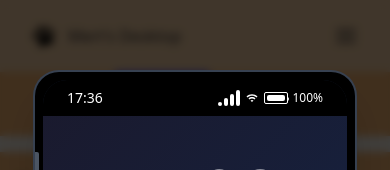
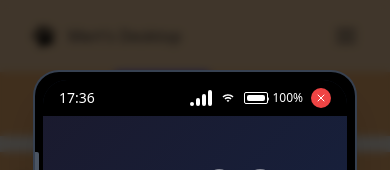
Before and after one commit to utarit/portfolio-website, a Next.js app: page /zehra in a window 390 px wide. Both pictures are taken after a click on the button "Zehra's phone". Shown: the part 585-755 px from the top of the page. Built offline with nearby package versions, Linux system fonts and the light colour scheme.

Commit message:
add close button to phone

```diff
--- a/components/zehra-game/PhoneShell.tsx
+++ b/components/zehra-game/PhoneShell.tsx
@@ -1,7 +1,7 @@
 import type { ReactNode } from "react";
 import { useEffect } from "react";
 import { motion } from "framer-motion";
-import { Pause, Play } from "lucide-react";
+import { Pause, Play, X } from "lucide-react";
 
 interface PhoneShellProps {
   children: ReactNode;
@@ -50,7 +50,7 @@ export function PhoneShell(
           <div className="absolute inset-2 bg-gray-900 rounded-3xl overflow-hidden flex flex-col">
             {/* Status Bar - Fixed at top */}
             <div className="absolute top-0 left-0 right-0 z-20 bg-black">
-              <StatusBar musicControls={musicControls} />
+              <StatusBar musicControls={musicControls} onClose={onClose} />
             </div>
 
             {/* Screen Content */}
@@ -73,7 +73,13 @@ export function PhoneShell(
   );
 }
 
-function StatusBar({ musicControls }: { musicControls?: { isPlaying: boolean; onToggle: () => void } }) {
+function StatusBar({
+  musicControls,
+  onClose,
+}: {
+  musicControls?: { isPlaying: boolean; onToggle: () => void };
+  onClose?: () => void;
+}) {
   const formatTime = () => {
     return new Date().toLocaleTimeString("en-US", {
       hour: "2-digit",
@@ -83,12 +89,12 @@ function StatusBar({ musicControls }: { musicControls?: { isPlaying: boolean; on
   };
 
   return (
-    <div className="flex items-center justify-between px-6 py-2 text-white text-sm font-medium">
+    <div className="flex items-center justify-between px-4 py-2 text-white text-sm font-medium">
       <div className="flex items-center space-x-1">
         <span>{formatTime()}</span>
       </div>
 
-      <div className="flex items-center space-x-1">
+      <div className="flex items-center space-x-2">
         {/* Music Control */}
         {musicControls && (
           <button
@@ -129,6 +135,17 @@ function StatusBar({ musicControls }: { musicControls?: { isPlaying: boolean; on
           </div>
           <span className="text-xs">100%</span>
         </div>
+
+        {/* Close Button */}
+        {onClose && (
+          <button
+            onClick={onClose}
+            className="w-5 h-5 bg-red-500 hover:bg-red-600 rounded-full flex items-center justify-center transition-colors duration-200"
+            aria-label="Close phone"
+          >
+            <X size={12} className="text-white" />
+          </button>
+        )}
       </div>
     </div>
   );
```
